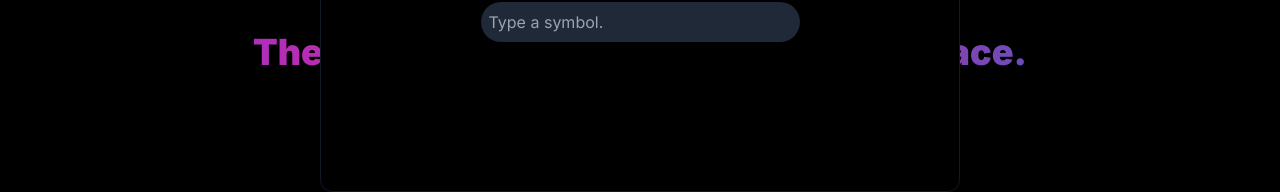
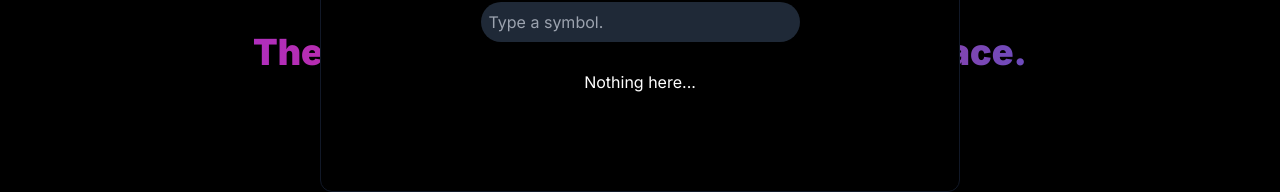
Before and after one commit to icarodredd/CryptoBoat, a Next.js app: page / in a window 1280 px wide. Both pictures are taken after a click on the button "Search a Crypto". Shown: the part 368-560 px from the top of the page. Built offline with nearby package versions, Linux system fonts and the light colour scheme; no server answers.

Commit message:
fix: text result of search crypto black

```diff
--- a/components/Navbar.tsx
+++ b/components/Navbar.tsx
@@ -81,7 +81,7 @@
             className="bg-gray-800 w-6/12 rounded-3xl p-2"
           />
         </div>
-        <div className="flex justify-center gap-4 ">
+        <div className="flex justify-center gap-4 text-white">
           {result ? (
             <>
               <h1>{result.data[0].name}</h1>
```
